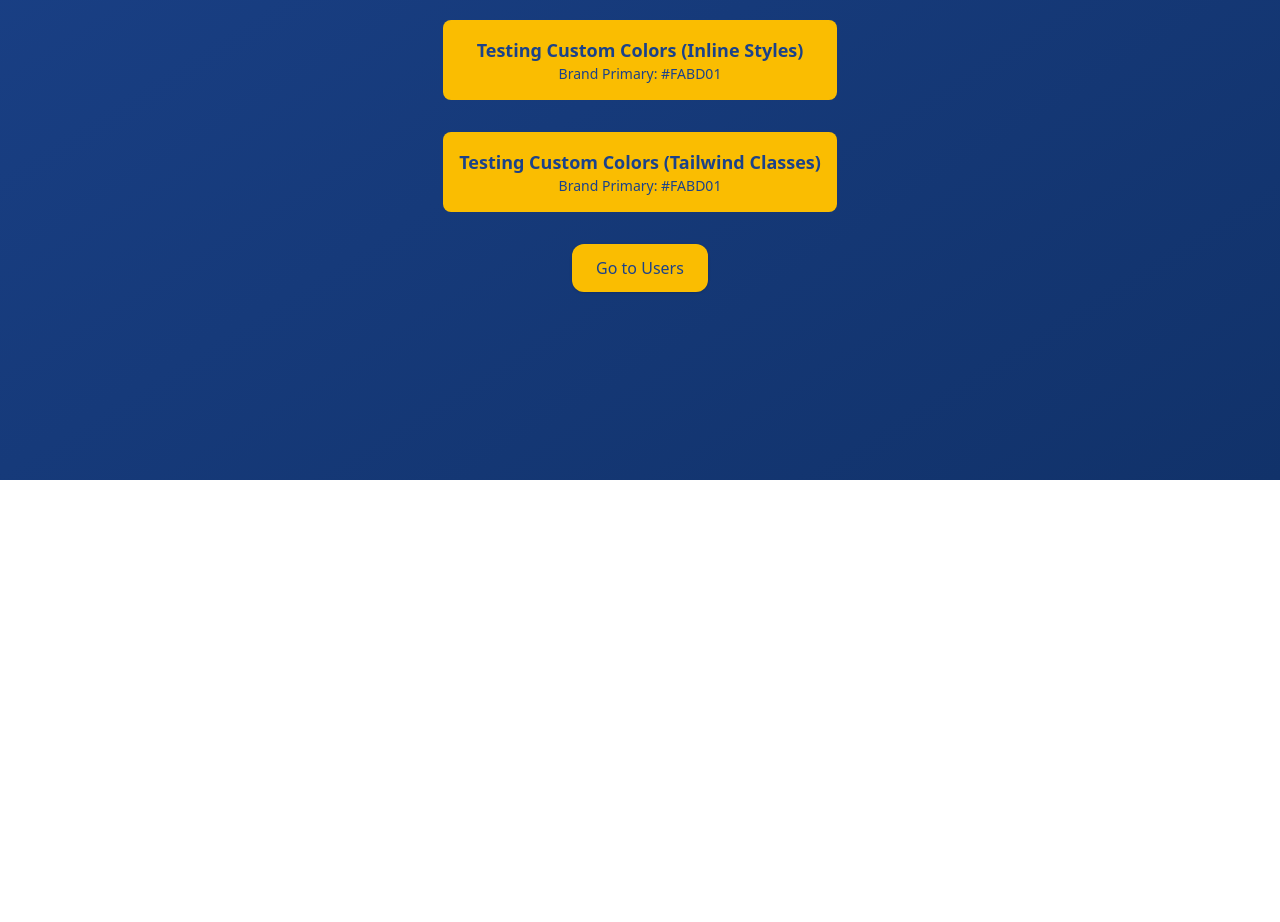
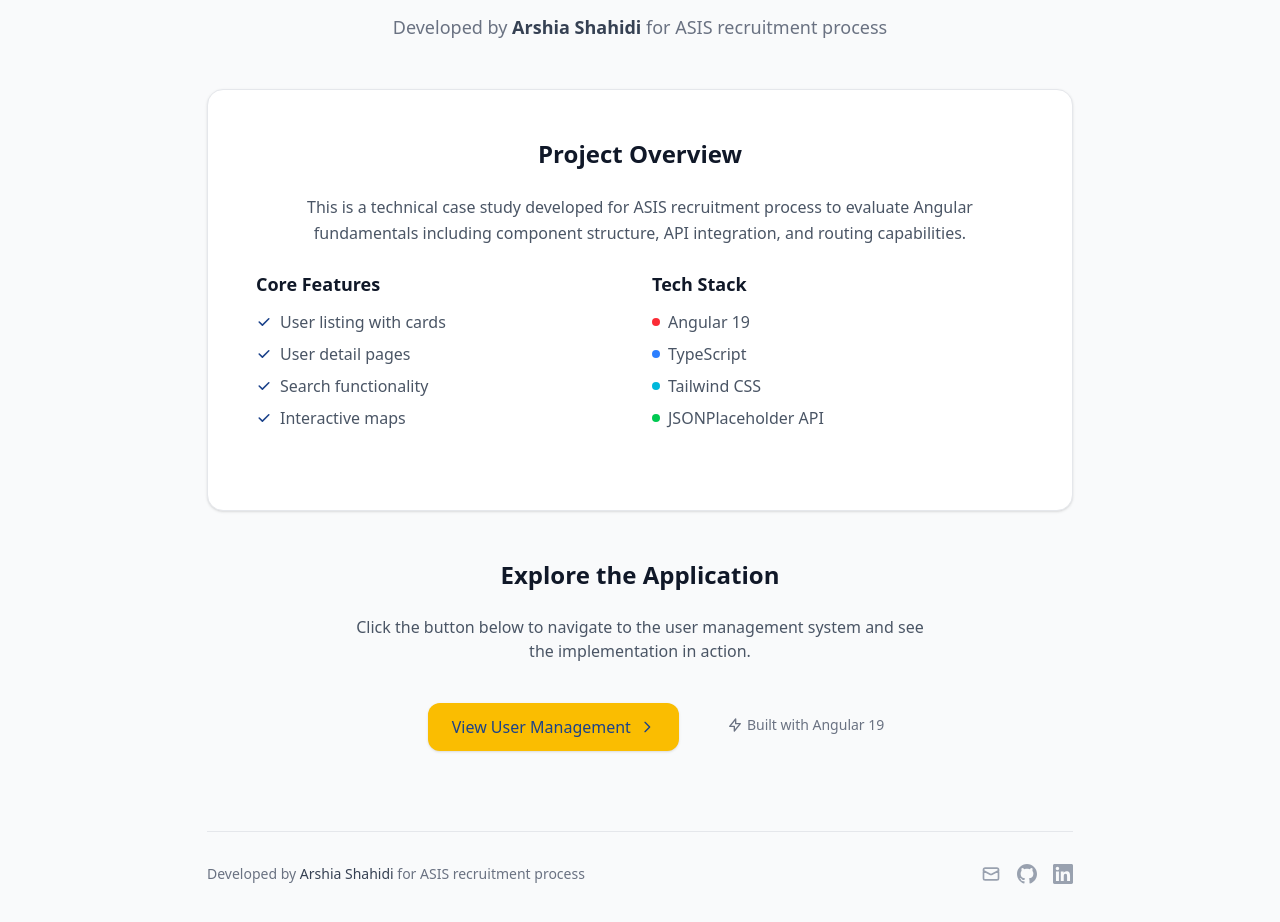
Before and after one commit to Arshiash80/asis-angular-case-study, an Angular app: page / in a window 1280 px wide. Shown: the part 320-1242 px from the top of the page. Before the commit the page ends 800 px from the top, so only its background shows below. Built offline with nearby package versions, Linux system fonts and the light colour scheme.

Commit message:
feat: landing page with project overview

```diff
--- a/src/app/features/home/home.routes.ts
+++ b/src/app/features/home/home.routes.ts
@@ -1,16 +1,11 @@
 import { type ResolveFn, Routes } from '@angular/router';
 import { LandingComponent } from './pages/landing/landing.component';
 
-const titleResolver: ResolveFn<string> = async (route) => {
-  // TEST: wait for 2 sec
-  await new Promise(resolve => setTimeout(resolve, 2000));
-  return route.queryParams['something'] ?? 'Home';
-}
 
 export const homeRoutes: Routes = [
   {
     path: '',
     component: LandingComponent,
-    title: titleResolver,
+    title: 'Home',
   }
 ];
--- a/src/app/features/home/pages/landing/landing.component.html
+++ b/src/app/features/home/pages/landing/landing.component.html
@@ -1,22 +1,153 @@
-<div class="min-h-screen flex items-center justify-center bg-gradient-to-br from-secondary-500 to-secondary-700">
-  <div class="text-center text-white">
-    <h1 class="text-6xl font-bold mb-8">Hello World</h1>
-    <p class="text-xl mb-8">Total Cost: {{ totalCost() }}</p>
-
-    <!-- Test custom colors -->
-    <div class="mb-8 p-4 rounded-lg" style="background-color: #FABD01; color: #1B428A;">
-      <p class="text-lg font-bold">Testing Custom Colors (Inline Styles)</p>
-      <p class="text-sm">Brand Primary: #FABD01</p>
+<div class="min-h-screen py-[10vh] bg-gray-50 flex items-center justify-center px-4">
+  <div class="max-w-4xl mx-auto text-center">
+    <!-- Header -->
+    <div class="mb-12">
+      <div class="flex flex-col items-center mb-8">
+        <img src="asis-logo.webp" alt="ASIS Logo" class="h-16 w-auto mb-6" />
+        <h1 class="text-5xl md:text-6xl font-bold text-gray-900 mb-6">
+          ASIS Case Study
+        </h1>
+      </div>
+      <p class="text-xl text-gray-600 max-w-2xl mx-auto leading-relaxed mb-4">
+        Angular User Management System
+      </p>
+      <p class="text-lg text-gray-500 max-w-xl mx-auto">
+        Developed by <span class="font-semibold text-gray-700">Arshia Shahidi</span> for ASIS recruitment process
+      </p>
     </div>
 
-    <div class="mb-8 p-4 bg-brand-primary text-secondary-500 rounded-lg">
-      <p class="text-lg font-bold">Testing Custom Colors (Tailwind Classes)</p>
-      <p class="text-sm">Brand Primary: #FABD01</p>
+    <!-- Project Description -->
+    <div class="bg-white rounded-2xl shadow-sm border border-gray-200 p-8 md:p-12 mb-12">
+      <div class="max-w-3xl mx-auto">
+        <h2 class="text-2xl font-semibold text-gray-900 mb-6">Project Overview</h2>
+        <p class="text-gray-600 mb-6 leading-relaxed">
+          This is a technical case study developed for ASIS recruitment process to evaluate
+          Angular fundamentals including component structure, API integration, and routing capabilities.
+        </p>
+
+        <div class="grid md:grid-cols-2 gap-6 mb-8">
+          <div class="text-left">
+            <h3 class="text-lg font-semibold text-gray-900 mb-3">Core Features</h3>
+            <ul class="space-y-2 text-gray-600">
+              <li class="flex items-center gap-2">
+                <svg class="w-4 h-4 text-secondary-500" fill="currentColor" viewBox="0 0 20 20">
+                  <path fill-rule="evenodd"
+                    d="M16.707 5.293a1 1 0 010 1.414l-8 8a1 1 0 01-1.414 0l-4-4a1 1 0 011.414-1.414L8 12.586l7.293-7.293a1 1 0 011.414 0z"
+                    clip-rule="evenodd"></path>
+                </svg>
+                User listing with cards
+              </li>
+              <li class="flex items-center gap-2">
+                <svg class="w-4 h-4 text-secondary-500" fill="currentColor" viewBox="0 0 20 20">
+                  <path fill-rule="evenodd"
+                    d="M16.707 5.293a1 1 0 010 1.414l-8 8a1 1 0 01-1.414 0l-4-4a1 1 0 011.414-1.414L8 12.586l7.293-7.293a1 1 0 011.414 0z"
+                    clip-rule="evenodd"></path>
+                </svg>
+                User detail pages
+              </li>
+              <li class="flex items-center gap-2">
+                <svg class="w-4 h-4 text-secondary-500" fill="currentColor" viewBox="0 0 20 20">
+                  <path fill-rule="evenodd"
+                    d="M16.707 5.293a1 1 0 010 1.414l-8 8a1 1 0 01-1.414 0l-4-4a1 1 0 011.414-1.414L8 12.586l7.293-7.293a1 1 0 011.414 0z"
+                    clip-rule="evenodd"></path>
+                </svg>
+                Search functionality
+              </li>
+              <li class="flex items-center gap-2">
+                <svg class="w-4 h-4 text-secondary-500" fill="currentColor" viewBox="0 0 20 20">
+                  <path fill-rule="evenodd"
+                    d="M16.707 5.293a1 1 0 010 1.414l-8 8a1 1 0 01-1.414 0l-4-4a1 1 0 011.414-1.414L8 12.586l7.293-7.293a1 1 0 011.414 0z"
+                    clip-rule="evenodd"></path>
+                </svg>
+                Interactive maps
+              </li>
+            </ul>
+          </div>
+
+          <div class="text-left">
+            <h3 class="text-lg font-semibold text-gray-900 mb-3">Tech Stack</h3>
+            <ul class="space-y-2 text-gray-600">
+              <li class="flex items-center gap-2">
+                <div class="w-2 h-2 bg-red-500 rounded-full"></div>
+                Angular 19
+              </li>
+              <li class="flex items-center gap-2">
+                <div class="w-2 h-2 bg-blue-500 rounded-full"></div>
+                TypeScript
+              </li>
+              <li class="flex items-center gap-2">
+                <div class="w-2 h-2 bg-cyan-500 rounded-full"></div>
+                Tailwind CSS
+              </li>
+              <li class="flex items-center gap-2">
+                <div class="w-2 h-2 bg-green-500 rounded-full"></div>
+                JSONPlaceholder API
+              </li>
+            </ul>
+          </div>
+        </div>
+      </div>
     </div>
 
-    <app-button variant="primary" size="lg" ariaLabel="Navigate to users page" (onClick)="navigateToUsers()"
-      class="text-lg">
-      Go to Users
-    </app-button>
+    <!-- CTA Section -->
+    <div class="space-y-6 mb-12">
+      <h3 class="text-2xl font-semibold text-gray-900">Explore the Application</h3>
+      <p class="text-gray-600 max-w-xl mx-auto">
+        Click the button below to navigate to the user management system and see the implementation in action.
+      </p>
+
+      <div class="flex flex-col sm:flex-row gap-4 justify-center items-center">
+        <app-button variant="primary" size="lg" ariaLabel="Navigate to users page" (onClick)="navigateToUsers()"
+          icon="M9 5l7 7-7 7" class="text-lg px-8 py-4">
+          View User Management
+        </app-button>
+
+        <div class="text-sm text-gray-500">
+          <span class="inline-flex items-center gap-1">
+            <svg class="w-4 h-4" fill="none" stroke="currentColor" viewBox="0 0 24 24">
+              <path stroke-linecap="round" stroke-linejoin="round" stroke-width="2" d="M13 10V3L4 14h7v7l9-11h-7z">
+              </path>
+            </svg>
+            Built with Angular 19
+          </span>
+        </div>
+      </div>
+    </div>
+
+    <!-- Footer -->
+    <div class="mt-16 pt-8 border-t border-gray-200">
+      <div class="flex flex-col sm:flex-row items-center justify-between gap-4">
+        <div class="text-sm text-gray-500">
+          <p>Developed by <span class="font-medium text-gray-700">Arshia Shahidi</span> for ASIS recruitment process</p>
+        </div>
+
+        <div class="flex items-center gap-4">
+          <a href="mailto:contact@arshiash80.com" class="text-gray-400 hover:text-gray-600 transition-colors"
+            target="_blank" rel="noopener noreferrer" aria-label="Email">
+            <svg class="w-5 h-5" fill="none" stroke="currentColor" viewBox="0 0 24 24">
+              <path stroke-linecap="round" stroke-linejoin="round" stroke-width="2"
+                d="M3 8l7.89 4.26a2 2 0 002.22 0L21 8M5 19h14a2 2 0 002-2V7a2 2 0 00-2-2H5a2 2 0 00-2 2v10a2 2 0 002 2z">
+              </path>
+            </svg>
+          </a>
+
+          <a href="https://github.com/Arshiash80" class="text-gray-400 hover:text-gray-600 transition-colors"
+            target="_blank" rel="noopener noreferrer" aria-label="GitHub">
+            <svg class="w-5 h-5" fill="currentColor" viewBox="0 0 24 24">
+              <path
+                d="M12 0c-6.626 0-12 5.373-12 12 0 5.302 3.438 9.8 8.207 11.387.599.111.793-.261.793-.577v-2.234c-3.338.726-4.033-1.416-4.033-1.416-.546-1.387-1.333-1.756-1.333-1.756-1.089-.745.083-.729.083-.729 1.205.084 1.839 1.237 1.839 1.237 1.07 1.834 2.807 1.304 3.492.997.107-.775.418-1.305.762-1.604-2.665-.305-5.467-1.334-5.467-5.931 0-1.311.469-2.381 1.236-3.221-.124-.303-.535-1.524.117-3.176 0 0 1.008-.322 3.301 1.23.957-.266 1.983-.399 3.003-.404 1.02.005 2.047.138 3.006.404 2.291-1.552 3.297-1.23 3.297-1.23.653 1.653.242 2.874.118 3.176.77.84 1.235 1.911 1.235 3.221 0 4.609-2.807 5.624-5.479 5.921.43.372.823 1.102.823 2.222v3.293c0 .319.192.694.801.576 4.765-1.589 8.199-6.086 8.199-11.386 0-6.627-5.373-12-12-12z" />
+            </svg>
+          </a>
+
+          <a href="https://www.linkedin.com/in/arshiash80/" class="text-gray-400 hover:text-gray-600 transition-colors"
+            target="_blank" rel="noopener noreferrer" aria-label="LinkedIn">
+            <svg class="w-5 h-5" fill="currentColor" viewBox="0 0 24 24">
+              <path
+                d="M20.447 20.452h-3.554v-5.569c0-1.328-.027-3.037-1.852-3.037-1.853 0-2.136 1.445-2.136 2.939v5.667H9.351V9h3.414v1.561h.046c.477-.9 1.637-1.85 3.37-1.85 3.601 0 4.267 2.37 4.267 5.455v6.286zM5.337 7.433c-1.144 0-2.063-.926-2.063-2.065 0-1.138.92-2.063 2.063-2.063 1.14 0 2.064.925 2.064 2.063 0 1.139-.925 2.065-2.064 2.065zm1.782 13.019H3.555V9h3.564v11.452zM22.225 0H1.771C.792 0 0 .774 0 1.729v20.542C0 23.227.792 24 1.771 24h20.451C23.2 24 24 23.227 24 22.271V1.729C24 .774 23.2 0 22.222 0h.003z" />
+            </svg>
+          </a>
+        </div>
+      </div>
+    </div>
   </div>
 </div>
--- a/src/app/features/home/pages/landing/landing.component.ts
+++ b/src/app/features/home/pages/landing/landing.component.ts
@@ -1,6 +1,5 @@
-import { Component, computed, inject } from '@angular/core';
+import { Component, inject } from '@angular/core';
 import { Router } from '@angular/router';
-import { Calculator } from '../../../../core/services/calculator.service';
 import { ButtonComponent } from '../../../../shared/ui/button/button.component';
 
 @Component({
@@ -9,11 +8,7 @@ import { ButtonComponent } from '../../../../shared/ui/button/button.component';
   imports: [ButtonComponent]
 })
 export class LandingComponent {
-  private calculator = inject(Calculator);
-
-  totalCost = computed(() => this.calculator.add(40, 20));
-
-  constructor(private router: Router) { }
+  private router = inject(Router);
 
   navigateToUsers(): void {
     this.router.navigate(['/users']);
--- a/src/app/features/users/pages/user-detail/user-detail.component.html
+++ b/src/app/features/users/pages/user-detail/user-detail.component.html
@@ -1,4 +1,4 @@
-<div class="min-h-screen bg-gray-50 py-8">
+<div class="min-h-screen bg-gray-50 py-[10vh]">
   <div class="max-w-7xl mx-auto px-4">
     <!-- MARK: Header -->
     <div class="flex items-center justify-between mb-8">
--- a/src/app/features/users/pages/users-list/users-list.component.html
+++ b/src/app/features/users/pages/users-list/users-list.component.html
@@ -1,4 +1,4 @@
-<div class="min-h-screen bg-gray-50 py-8">
+<div class="min-h-screen py-[10vh] bg-gray-50 ">
   <div class="max-w-7xl mx-auto px-4">
     <!-- MARK: Header -->
     <div class="flex items-center justify-between mb-8">
```
Also changed, not shown: public/asis-logo.webp (added).
